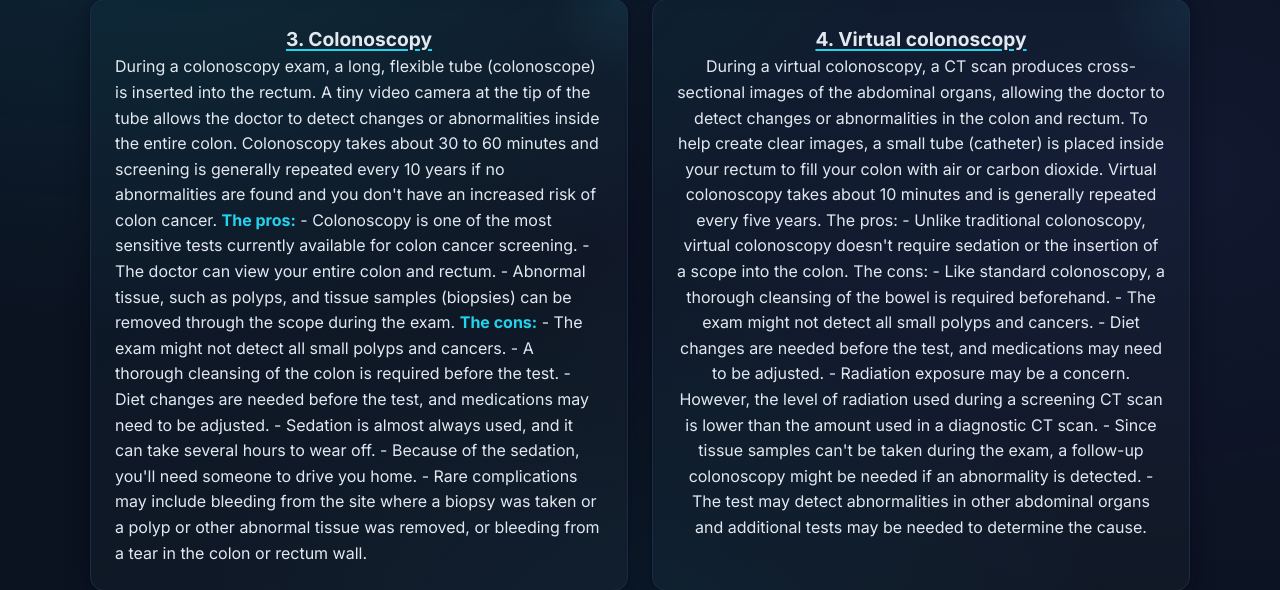
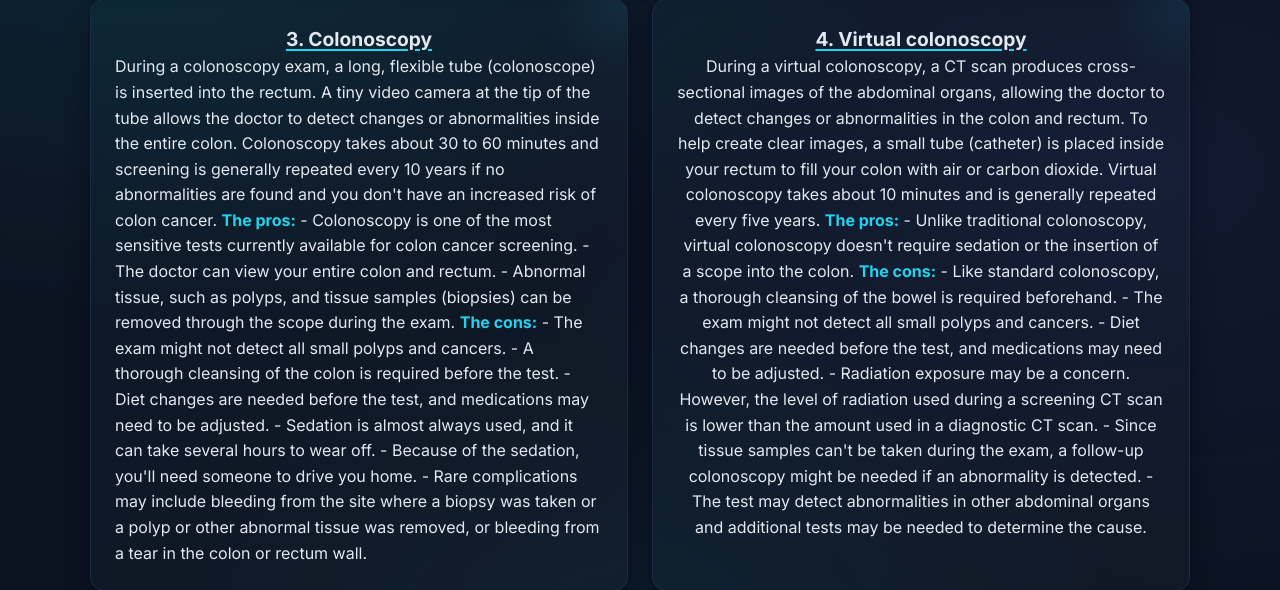
Before and after one commit to ReadabilityLOL/Colon-cancer-screening-quiz, a Flask app: page / in a window 1280 px wide. Shown: the part 946-1536 px from the top of the page. Run offline with Flask 3, Linux system fonts and the light colour scheme; some libraries are stand-ins or nearby versions.

Commit message:
Update colonoscopy and stool DNA test templates to enhance content clarity and formatting

```diff
--- a/templates/colonoscopy.html
+++ b/templates/colonoscopy.html
@@ -13,6 +13,7 @@
        - Colonoscopy is one of the most sensitive tests currently available for colon cancer screening.
        - The doctor can view your entire colon and rectum.
        - Abnormal tissue, such as polyps, and tissue samples (biopsies) can be removed through the scope during the exam.
+
       The cons:
        - The exam might not detect all small polyps and cancers.
        - A thorough cleansing of the colon is required before the test.
--- a/templates/index.html
+++ b/templates/index.html
@@ -42,6 +42,7 @@ For this test, you collect a stool sample at home and send it to a laboratory fo
  - The test doesn't require bowel preparation, sedation or insertion of a scope.
  - You can eat and drink normally, and take your normal medications, before the test.
  - The stool can be collected at home, avoiding disruption of work and daily activities.
+
 <strong>The cons:</strong>
  - The DNA stool test is less sensitive than colonoscopy at detecting precancerous polyps.
  - If abnormalities are found, additional tests might be needed.
@@ -61,6 +62,7 @@ Colonoscopy takes about 30 to 60 minutes and screening is generally repeated eve
  - Colonoscopy is one of the most sensitive tests currently available for colon cancer screening.
  - The doctor can view your entire colon and rectum.
  - Abnormal tissue, such as polyps, and tissue samples (biopsies) can be removed through the scope during the exam.
+
 <strong>The cons:</strong>
  - The exam might not detect all small polyps and cancers.
  - A thorough cleansing of the colon is required before the test.
@@ -74,15 +76,15 @@ Colonoscopy takes about 30 to 60 minutes and screening is generally repeated eve
 
   <div class="column mr-2">
     <md-block class="text-center">
-    <span class="font-bold underline text-lg block">4. Virtual colonoscopy</span>
+    <span class="font-bold underline text-lg block text-center">4. Virtual colonoscopy</span>
 
     During a virtual colonoscopy, a CT scan produces cross-sectional images of the abdominal organs, allowing the doctor to detect changes or abnormalities in the colon and rectum. To help create clear images, a small tube (catheter) is placed inside your rectum to fill your colon with air or carbon dioxide.
 Virtual colonoscopy takes about 10 minutes and is generally repeated every five years.
 
-The pros:
+<strong>The pros:</strong>
  - Unlike traditional colonoscopy, virtual colonoscopy doesn't require sedation or the insertion of a scope into the colon.
 
-The cons:
+<strong>The cons:</strong>
  - Like standard colonoscopy, a thorough cleansing of the bowel is required beforehand.
  - The exam might not detect all small polyps and cancers.
  - Diet changes are needed before the test, and medications may need to be adjusted.
--- a/templates/stooldnatest.html
+++ b/templates/stooldnatest.html
@@ -1,5 +1,4 @@
 {% include "header.html" %}
-
 
 <div class="results-container">
   <div class="column results-content">
```
